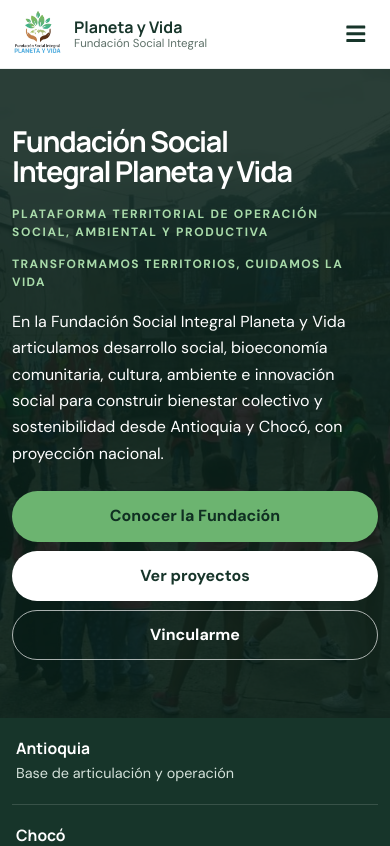
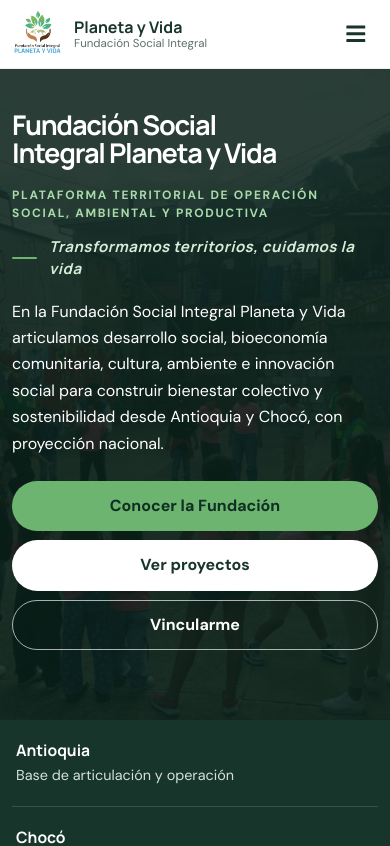
Before and after one commit to luismario140/web-fundacion-planeta-y-vida, a React (Vite) app: page / in a window 390 px wide. Shown: the top 846 px of the page. Built offline with nearby package versions, Linux system fonts and the light colour scheme.

Commit message:
Actualicé Pagina Inicio

```diff
--- a/src/styles/index.css
+++ b/src/styles/index.css
@@ -220,11 +220,11 @@ p {
 }
 
 .home-hero {
-  align-items: end;
+  align-items: center;
   display: flex;
   min-height: min(700px, calc(100vh - 88px));
   overflow: hidden;
-  padding: 100px 0 84px;
+  padding: 72px 0 104px;
   position: relative;
 }
 
@@ -253,22 +253,34 @@ p {
 }
 
 .home-hero__foundation {
-  font-size: clamp(2.45rem, 4.5vw, 4.25rem);
+  font-size: clamp(2.25rem, 4.15vw, 3.9rem);
   letter-spacing: -0.055em;
   line-height: 1.04;
-  margin-bottom: 24px;
+  margin-bottom: 22px;
   max-width: 900px;
 }
 
 .home-hero__tagline {
-  color: #a9dbaa;
-  display: block;
-  font-size: 0.82rem;
-  font-weight: 800;
-  letter-spacing: 0.12em;
+  align-items: center;
+  color: #d8edd9;
+  display: flex;
+  font-family: "Manrope", sans-serif;
+  font-size: 1rem;
+  font-style: italic;
+  font-weight: 700;
+  gap: 12px;
+  letter-spacing: 0.055em;
   line-height: 1.5;
-  margin: 3px 0 22px;
-  text-transform: uppercase;
+  margin: 2px 0 22px;
+  text-transform: none;
+}
+
+.home-hero__tagline::before {
+  background: var(--green);
+  border-radius: 999px;
+  content: "";
+  flex: 0 0 34px;
+  height: 2px;
 }
 
 .home-hero p {
@@ -895,7 +907,7 @@ p {
   .home-hero {
     align-items: center;
     min-height: 560px;
-    padding: 58px 0;
+    padding: 42px 0 70px;
   }
 
   .home-hero__overlay {
@@ -903,14 +915,19 @@ p {
   }
 
   .home-hero__foundation {
-    font-size: clamp(1.85rem, 9vw, 2.4rem);
+    font-size: clamp(1.75rem, 8.4vw, 2.2rem);
     letter-spacing: -0.045em;
     margin-bottom: 18px;
   }
 
   .home-hero__tagline {
-    font-size: 0.75rem;
+    font-size: 0.94rem;
+    letter-spacing: 0.035em;
     margin: 2px 0 18px;
+  }
+
+  .home-hero__tagline::before {
+    flex-basis: 25px;
   }
 
   .home-hero p {
@@ -1111,7 +1128,7 @@ p {
   }
 
   .home-hero__foundation {
-    font-size: 1.8rem;
+    font-size: 1.7rem;
   }
 
   .button-group .button {
```
